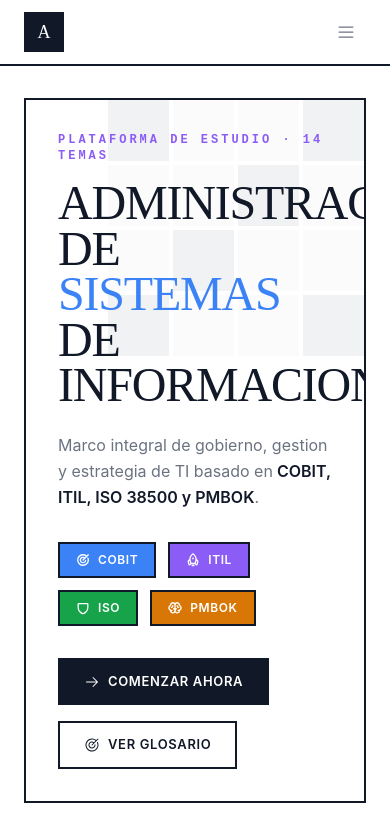
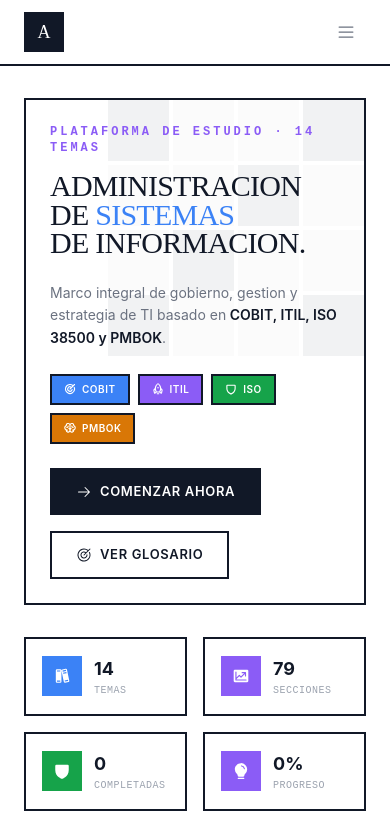
Before and after one commit to FT-Key/ASIlab, a React (Vite) app in the folder frontend/: page / in a window 390 px wide. Shown: the top 833 px of the page. Built offline with nearby package versions, Linux system fonts and the light colour scheme; a web font is replaced by a local one.

Commit message:
Se ajusta responsive y espacios de adsense

```diff
--- a/frontend/index.html
+++ b/frontend/index.html
@@ -8,7 +8,7 @@
   </head>
   <body>
     <div id="root"></div>
-    <script async src="https://pagead2.googlesyndication.com/pagead/js/adsbygoogle.js?client=ca-pub-XXXXXXXXXX" crossOrigin="anonymous"></script>
+    <script async src="https://pagead2.googlesyndication.com/pagead/js/adsbygoogle.js?client=ca-pub-1345473055360482" crossOrigin="anonymous"></script>
     <script type="module" src="/src/main.tsx"></script>
   </body>
 </html>
--- a/frontend/src/pages/Home.tsx
+++ b/frontend/src/pages/Home.tsx
@@ -65,9 +65,9 @@
         animate={{ opacity: 1, y: 0 }}
         className="mb-8"
       >
-        <div className="border-2 border-ink p-8 relative overflow-hidden bg-white">
+        <div className="border-2 border-ink p-6 sm:p-8 relative bg-white">
           {/* Decorative grid */}
-          <div className="absolute top-0 right-0 w-64 h-64 opacity-5">
+          <div className="absolute top-0 right-0 w-64 h-64 opacity-5 overflow-hidden">
             <div className="grid grid-cols-4 grid-rows-4 gap-1 h-full">
               {Array.from({ length: 16 }).map((_, i) => (
                 <div key={i} className="bg-ink" style={{ opacity: i % 3 === 0 ? 1 : 0.3 }} />
@@ -80,7 +80,7 @@
               Plataforma de Estudio · 14 Temas
             </p>
 
-            <h1 className="font-display text-5xl md:text-7xl leading-[0.95] tracking-tight mb-6">
+            <h1 className="font-display text-3xl sm:text-5xl md:text-7xl leading-[0.95] tracking-tight mb-6">
               ADMINISTRACION
               <br />
               DE <span className="text-primary">SISTEMAS</span>
@@ -88,25 +88,25 @@
               DE INFORMACION.
             </h1>
 
-            <p className="text-text-muted text-base max-w-xl mb-8 leading-relaxed">
+            <p className="text-text-muted text-sm sm:text-base max-w-xl mb-6 sm:mb-8 leading-relaxed">
               Marco integral de gobierno, gestion y estrategia de TI basado en
               <span className="font-semibold text-ink"> COBIT, ITIL, ISO 38500 y PMBOK</span>.
             </p>
 
             {/* Framework pills */}
-            <div className="flex flex-wrap gap-3 mb-8">
+            <div className="flex flex-wrap gap-2 sm:gap-3 mb-6 sm:mb-8">
               {FRAMEWORKS.map((fw) => {
                 const Icon = fw.icon
                 return (
                   <div
                     key={fw.name}
-                    className="flex items-center gap-2 px-4 py-2 text-xs font-semibold uppercase tracking-wider border-2 border-ink transition-all hover:-translate-y-0.5 hover:shadow-[4px_4px_0_var(--color-ink)]"
+                    className="flex items-center gap-1.5 sm:gap-2 px-3 sm:px-4 py-1.5 sm:py-2 text-[10px] sm:text-xs font-semibold uppercase tracking-wider border-2 border-ink transition-all hover:-translate-y-0.5 hover:shadow-[4px_4px_0_var(--color-ink)]"
                     style={{
                       background: fw.color,
                       color: 'white',
                     }}
                   >
-                    <Icon size={14} weight="bold" />
+                    <Icon size={12} weight="bold" />
                     {fw.name}
                   </div>
                 )
--- a/frontend/src/pages/admin/AdminDashboard.tsx
+++ b/frontend/src/pages/admin/AdminDashboard.tsx
@@ -83,17 +83,17 @@
               initial={{ opacity: 0, x: -16 }}
               animate={{ opacity: 1, x: 0 }}
               transition={{ delay: i * 0.03 }}
-              className="glass-card p-4 flex items-center gap-4"
+              className="glass-card p-3 sm:p-4 flex flex-wrap sm:flex-nowrap items-center gap-2 sm:gap-4"
             >
-              <span className="text-2xl">{topic.emoji}</span>
+              <span className="text-xl sm:text-2xl">{topic.emoji}</span>
               <div className="flex-1 min-w-0">
-                <div className="text-sm font-semibold text-text truncate">{topic.title}</div>
-                <div className="text-xs text-text-dim">
+                <div className="text-xs sm:text-sm font-semibold text-text truncate">{topic.title}</div>
+                <div className="text-[10px] sm:text-xs text-text-dim">
                   {topic.category} &middot; {topic.difficulty} &middot; {total} secciones
                 </div>
               </div>
-              <div className="text-xs text-text-dim w-16 text-right">{completed}/{total}</div>
-              <div className="w-24 h-1.5 rounded-full bg-surface-overlay overflow-hidden">
+              <div className="hidden sm:block text-xs text-text-dim w-16 text-right">{completed}/{total}</div>
+              <div className="hidden sm:block w-24 h-1.5 rounded-full bg-surface-overlay overflow-hidden">
                 <div
                   className="h-full rounded-full"
                   style={{
@@ -102,6 +102,7 @@
                   }}
                 />
               </div>
+              <div className="flex items-center gap-1">
                 <Link
                   to={`/admin/topic/${topic.slug}`}
                   className="w-8 h-8 rounded-lg flex items-center justify-center text-text-dim hover:text-primary-light hover:bg-primary/10 transition-all"
@@ -114,6 +115,7 @@
                 >
                   <ArrowRight size={16} />
                 </Link>
+              </div>
             </motion.div>
           )
         })}
```
Also changed, not shown: 1 other file (tests, documents, lock files or other folders). Lines whose indentation alone changed are shown as unchanged.
